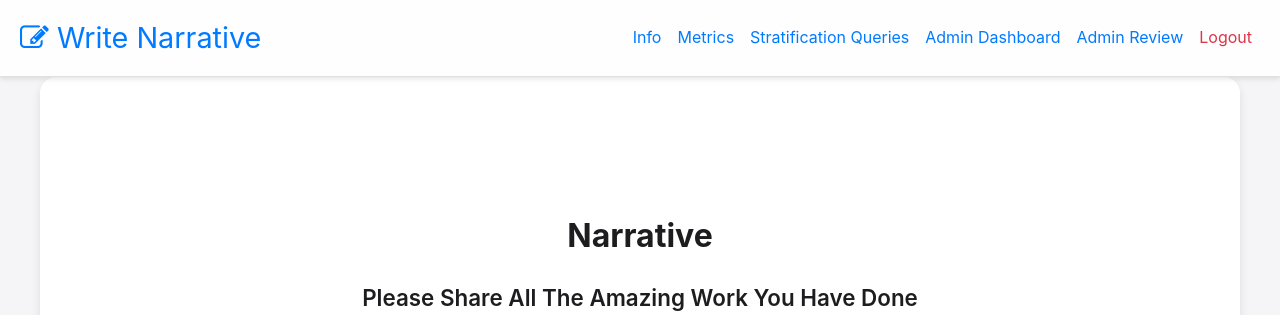
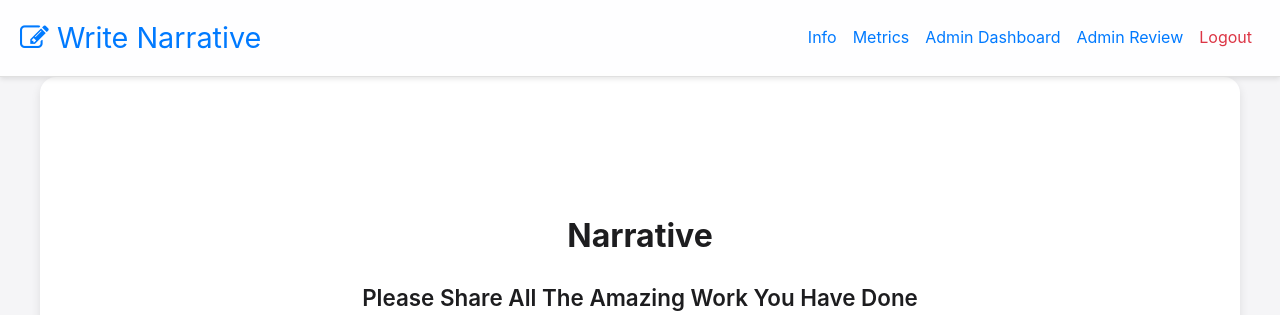
Before and after one commit to jakemil/cw-stratification, a Flask app: page / in a window 1280 px wide. Shown: the top 315 px of the page. Run offline with Flask 3, Linux system fonts and the light colour scheme; a user stored in the database is signed in; tables that the repository leaves empty hold one stand-in row (values such as "Sample post"); some libraries are stand-ins or nearby versions.

Commit message:
new changes for final strats

```diff
--- a/website/templates/base.html
+++ b/website/templates/base.html
@@ -36,7 +36,7 @@
           {% if user.is_authenticated and info and info.admin is not none %}
           <a class="nav-item nav-link" href="/info">Info</a>
           <a class="nav-item nav-link" href="/metrics">Metrics</a>
-          <a class="nav-item nav-link" href="/select-query">Stratification Queries</a>
+          <!-- <a class="nav-item nav-link" href="/select-query">Stratification Queries</a> -->
           <a class="nav-item nav-link" href="/admin-dashboard">Admin Dashboard</a>
           <a class="nav-item nav-link" href="/select-phase">Admin Review</a>
           <a class="nav-item nav-link text-danger" href="/logout">Logout</a>
```
